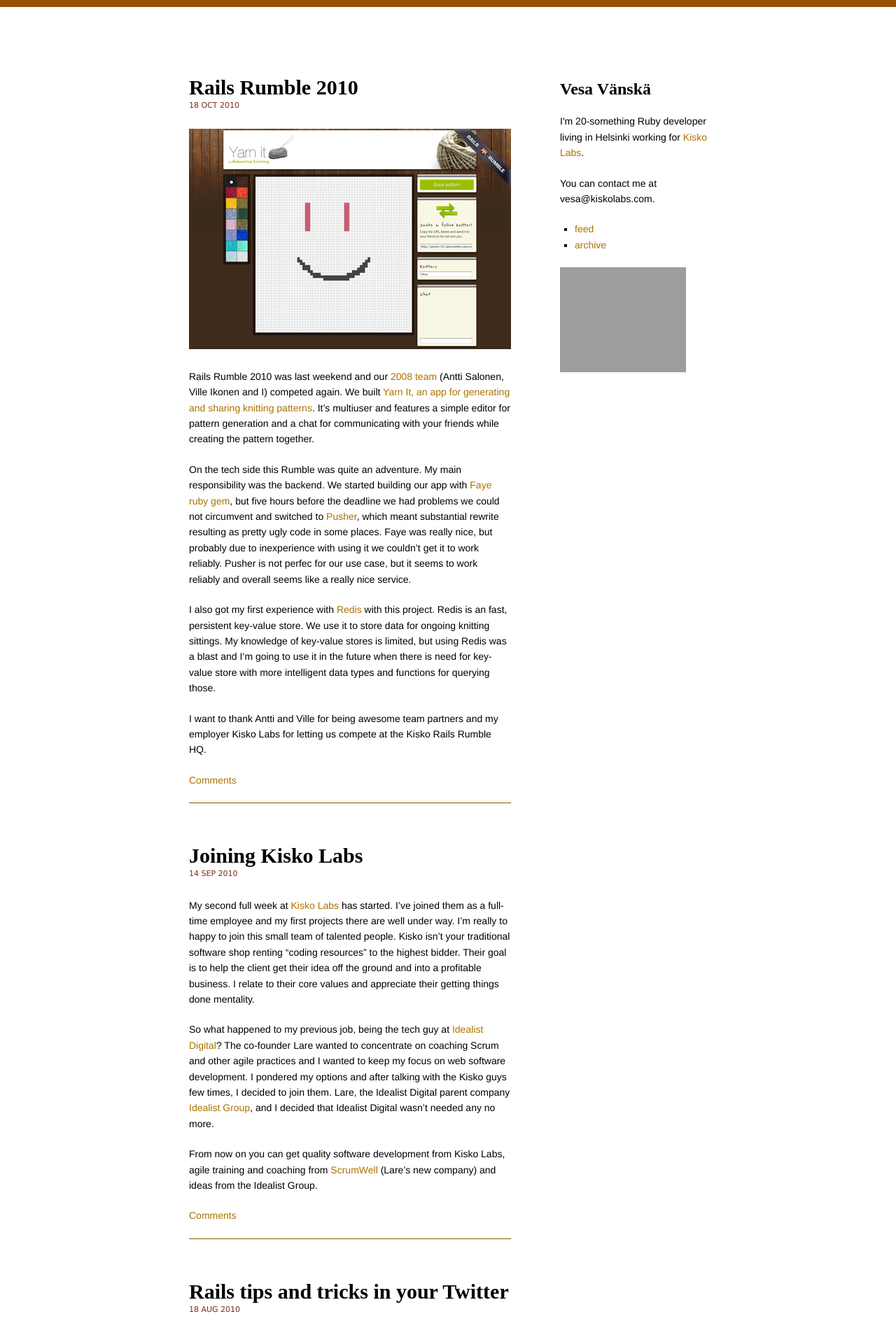
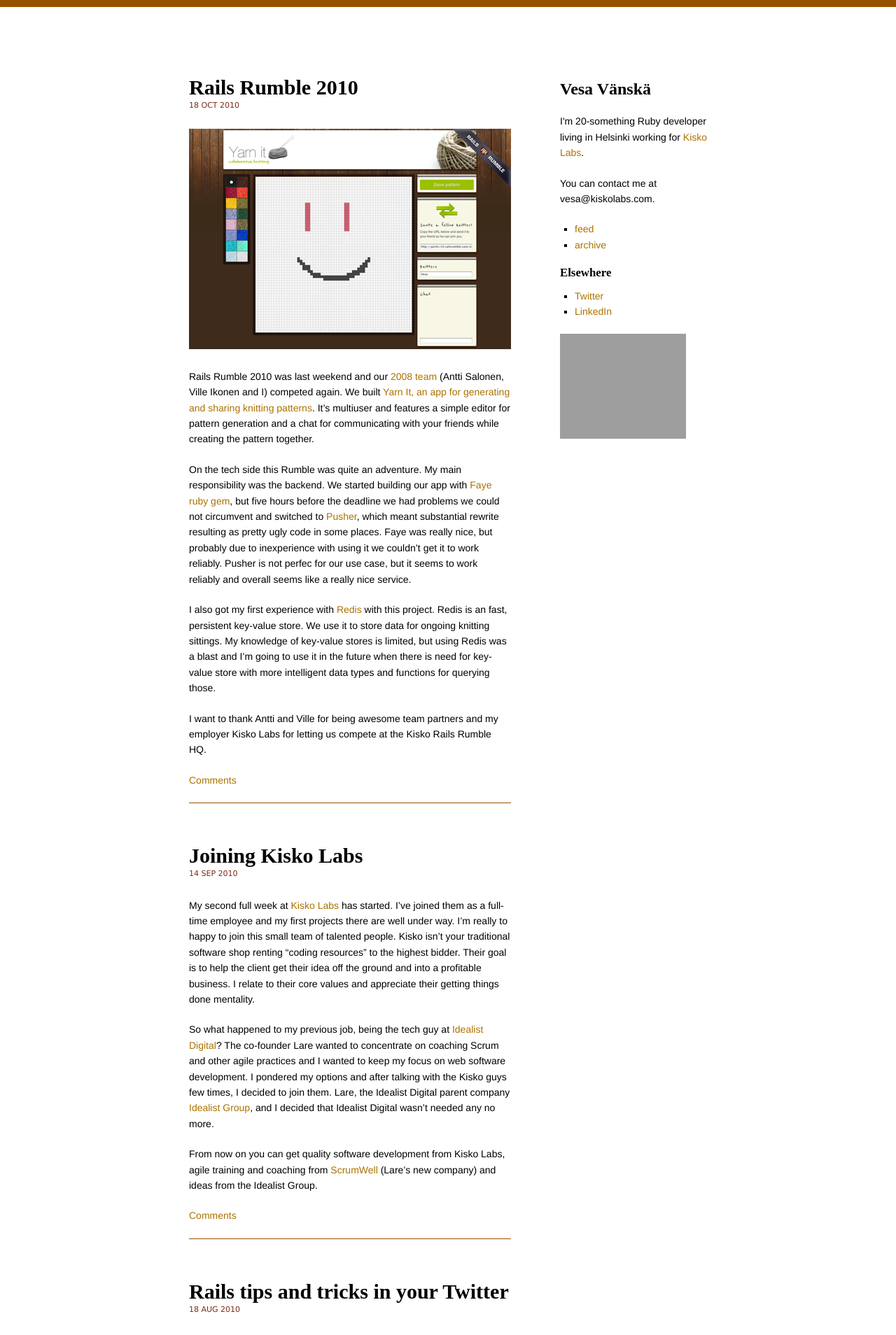
Before and after one commit to vesan/vesan.github.com, a Jekyll site: the page built from index.html, in a window 1280 px wide. Shown: the top 1908 px of the page at 70% size. Built offline with Jekyll 4.4.1, drawn with Linux system fonts in a browser that asks for light colours; nearby versions of some CDN libraries; comment, search, counter and statistics services are not loaded; grey boxes are pictures that could not be loaded.

Commit message:
Added Twitter and LinkedIn links

```diff
--- a/_layouts/default.html
+++ b/_layouts/default.html
@@ -36,6 +36,13 @@
           <li><a href="http://vesavanska.com/archive/">archive</a></li>
         </ul>
 
+        <h3>Elsewhere</h3>
+
+        <ul>
+          <li><a href="http://twitter.com/vesan">Twitter</a></li>
+          <li><a href="http://www.linkedin.com/in/vesavanska">LinkedIn</a></li>
+        </ul>
+
         <div>
           <a href='https://developer.mozilla.org/en/JavaScript/Reference/Global_Objects/Function' title='JavaScript JS Documentation: JS Function prototype, JavaScript Function prototype, JS Function .prototype, JavaScript Function .prototype'><img src='http://static.jsconf.us/promotejshs.png' height='150' width='180' alt='JavaScript JS Documentation: JS Function prototype, JavaScript Function prototype, JS Function .prototype, JavaScript Function .prototype'/></a>
         </div>
--- a/css/screen.css
+++ b/css/screen.css
@@ -28,3 +28,5 @@
 .footnotes ol li p {display: inline;}
 
 #disqus_thread {margin-top: 4em;}
+
+#sidebar h3 { font-size: 1.2em; margin-bottom: 0.75em; }
```
